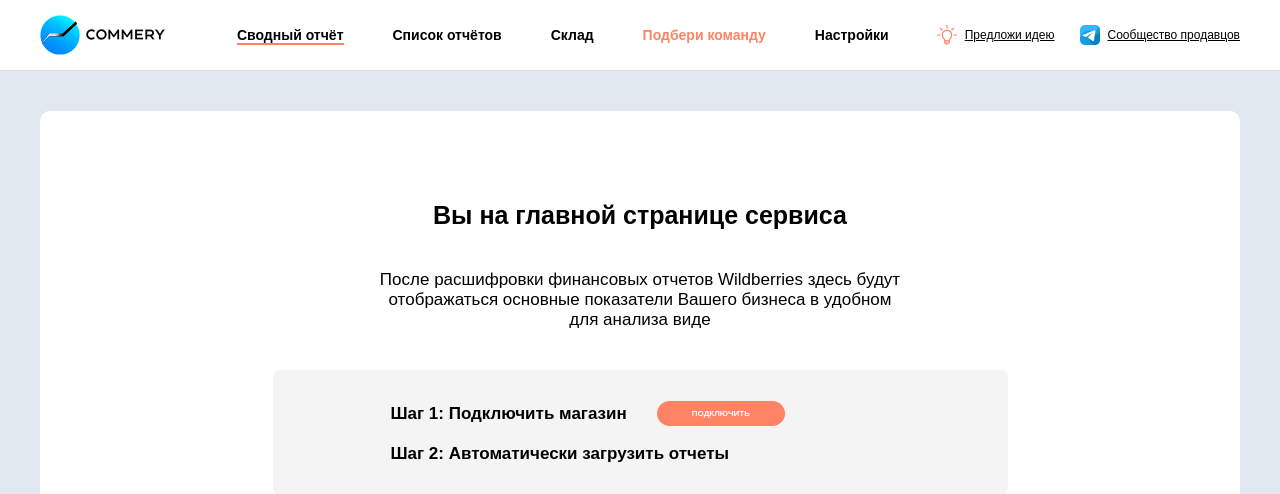
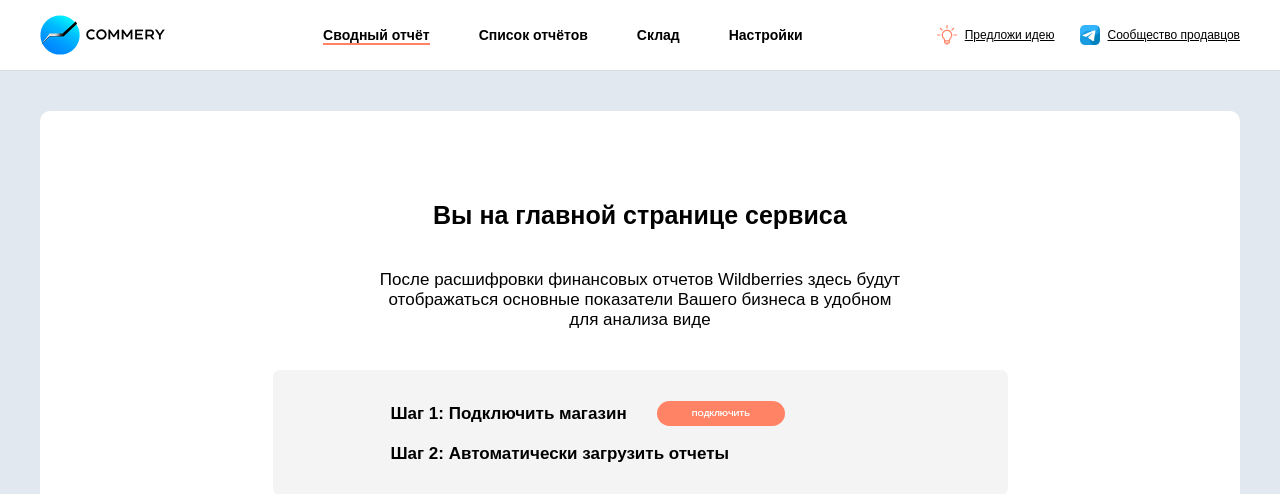
Before and after one commit to NYikolay/Wildberries-financial-statement-transcript-service, a Django app: page / in a window 1280 px wide. Shown: the top 494 px of the page. Run offline with Django 4.2, Linux system fonts and the light colour scheme; the visitor is signed in with stand-in values (Sample User, id 1); data that the repository does not hold is empty; parts of the project's set-up code (start-up, migrations or seed data) failed here and were passed over.

Commit message:
Deleted link Подбор команды

```diff
--- a/templates/includes/header.html
+++ b/templates/includes/header.html
@@ -41,9 +41,6 @@
                     <a href="{{ url }}" class="nav_link {% if request.path == url %} nav_link-active {% endif %}">Склад</a>
                 </li>
                 {% endif %}
-                <li>
-                    <a href="https://job.commery.ru/" class="nav_link" target="_blank" style="color: #ff8364">Подбери команду</a>
-                </li>
                 {% url 'users:companies_list' as url %}
                 <li><a href="{{ url }}" class="nav_link {% if request.path == url or '/profile/' in request.path %} nav_link-active {% endif %}">Настройки</a></li>
                 {% else %}
```
